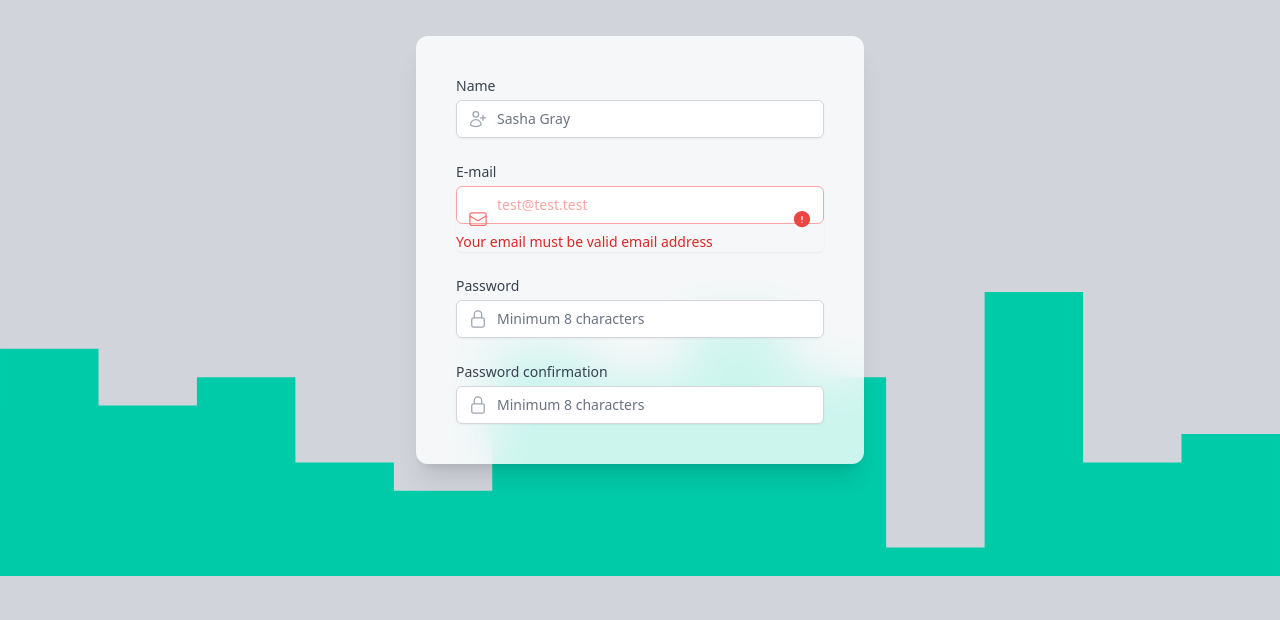
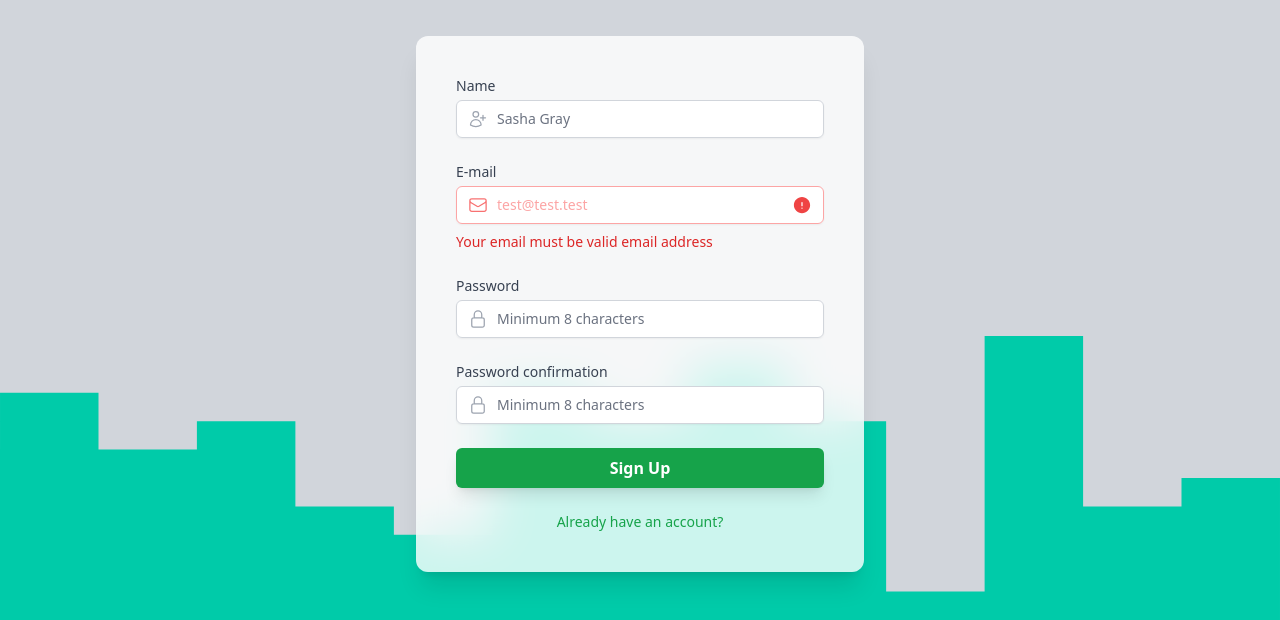
Before and after one commit to vvaxcoder/tailwind-form-example, a website: page index.html in a window 1280 px wide. Shown: the part 224-844 px from the top of the page. Before the commit the page ends 800 px from the top, so only its background shows below. Drawn offline with Linux system fonts and the light colour scheme.

Commit message:
Finish work on registration form and add adaptive for it

```diff
--- a/index.html
+++ b/index.html
@@ -43,11 +43,11 @@
           <path stroke-linecap="round" stroke-linejoin="round" d="M17.982 18.725A7.488 7.488 0 0 0 12 15.75a7.488 7.488 0 0 0-5.982 2.975m11.963 0a9 9 0 1 0-11.963 0m11.963 0A8.966 8.966 0 0 1 12 21a8.966 8.966 0 0 1-5.982-2.275M15 9.75a3 3 0 1 1-6 0 3 3 0 0 1 6 0Z" />
         </svg>
 
-        <h2 class="text-3xl font-bold text-gray-900 mt-6">Create your account</h2>
+        <h2 class="mt-2 sm:mt-6 text-2xl sm:text-3xl font-bold text-gray-900 mt-6">Create your account</h2>
       </div>
 
       <!-- registration form here -->
-      <div class="bg-white/80 backdrop-blur-xl p-10 mt-10 mx-auto rounded-xl shadow-xl max-w-md w-full">
+      <div class="mt-6 bg-white/80 backdrop-blur-xl p-6 sm:p-10 sm:mt-10 mx-auto rounded-xl shadow-xl max-w-md w-full">
         <form action="" method="get" autocomplete="off" class="space-y-6">
           <!-- name -->
           <div>
@@ -89,9 +89,9 @@
                   </svg>
                  </div>
 
-                 <p class="mt-2 text-sm text-red-600">Your email must be valid email address</p>
+                </div>
               </div>
-            </div>
+              <p class="mt-2 text-sm text-red-600">Your email must be valid email address</p>
           </div>
 
           <!-- password -->
@@ -129,7 +129,19 @@
               </div>
             </div>
           </div>
+
+          <!-- registration button -->
+          <div>
+            <a class="flex justify-center items-center rounded-md bg-green-600 py-2 px-4 text-white font-semibold
+              shadow-lg hover:shadow-xl focus:shadow-xl hover:bg-green-700
+              focus:outline-none focus:ring-2 focus:ring-green-500 focus:ring-offset-2
+              transition duration-150 ease-in-out" href="#">Sign Up</a>
+          </div>
         </form>
+
+        <div class="flex justify-center items-center mt-6">
+          <a class="text-sm font-medium text-green-600 hover:text-green-500" href="#">Already have an account?</a>
+        </div>
       </div>
     </div>
   </body>
```
Also changed, not shown: output.css.
